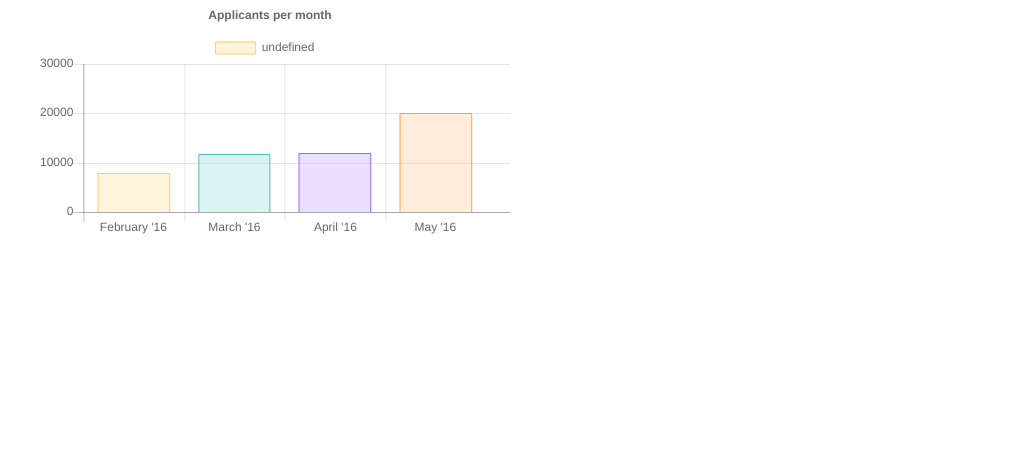
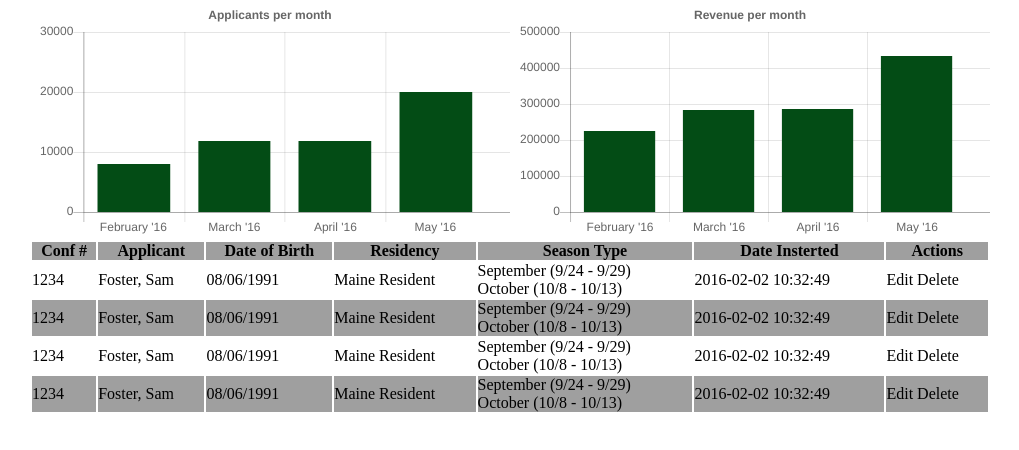
Before and after one commit to Uselessturtle/uselessturtle.github.io, a plain HTML site: page index.html in a window 1280 px wide. Shown: the whole page, without its empty margins (130-1149 px from the left). Drawn offline with nearby package versions, Linux system fonts and the light colour scheme.

Commit message:
Another commit

```diff
--- a/index.html
+++ b/index.html
@@ -14,10 +14,62 @@
 
 	<div class="content-container">
 		<div class="stats-container">
-			<canvas id="statsChart"></canvas>
+			<div class="chart-container">
+				<canvas id="applicantChart"></canvas>
+			</div>
+			<div class="chart-container">
+				<canvas id="revenueChart"></canvas>
+			</div>
 		</div>
 
 		<div class="applicant-container">
+			<table id="applicantTable">
+				<tr>
+					<th>Conf #</th>
+					<th>Applicant</th>
+					<th>Date of Birth</th>
+					<th>Residency</th>
+					<th>Season Type</th>
+					<th>Date Insterted</th>
+					<th>Actions</th>
+				</tr>
+				<tr>
+					<td>1234</td>
+					<td>Foster, Sam</td>
+					<td>08/06/1991</td>
+					<td>Maine Resident</td>
+					<td>September (9/24 - 9/29)<br>October (10/8 - 10/13)</td>
+					<td>2016-02-02 10:32:49</td>
+					<td>Edit Delete</td>
+				</tr>
+				<tr>
+					<td>1234</td>
+					<td>Foster, Sam</td>
+					<td>08/06/1991</td>
+					<td>Maine Resident</td>
+					<td>September (9/24 - 9/29)<br>October (10/8 - 10/13)</td>
+					<td>2016-02-02 10:32:49</td>
+					<td>Edit Delete</td>
+				</tr>
+				<tr>
+					<td>1234</td>
+					<td>Foster, Sam</td>
+					<td>08/06/1991</td>
+					<td>Maine Resident</td>
+					<td>September (9/24 - 9/29)<br>October (10/8 - 10/13)</td>
+					<td>2016-02-02 10:32:49</td>
+					<td>Edit Delete</td>
+				</tr>
+				<tr>
+					<td>1234</td>
+					<td>Foster, Sam</td>
+					<td>08/06/1991</td>
+					<td>Maine Resident</td>
+					<td>September (9/24 - 9/29)<br>October (10/8 - 10/13)</td>
+					<td>2016-02-02 10:32:49</td>
+					<td>Edit Delete</td>
+				</tr>
+			</table>
 		</div>
 	</div>
 
@@ -25,32 +77,66 @@
 
 
 <script>
-var ctx = $("#statsChart");
-var myChart = new Chart(ctx, {
+var applicantCtx = $("#applicantChart");
+var applicantChart = new Chart(applicantCtx, {
     type: 'bar',
     data: {
         labels: ["February '16", "March '16", "April '16", "May '16"],
         datasets: [{
             data: [7935, 11757, 11903, 20007],
-            backgroundColor: [
-                'rgba(255, 206, 86, 0.2)',
-                'rgba(75, 192, 192, 0.2)',
-                'rgba(153, 102, 255, 0.2)',
-                'rgba(255, 159, 64, 0.2)',
-            ],
-            borderColor: [
-                'rgba(255, 206, 86, 1)',
-                'rgba(75, 192, 192, 1)',
-                'rgba(153, 102, 255, 1)',
-                'rgba(255, 159, 64, 1)',
-            ],
-            borderWidth: 1
+            backgroundColor: ['#034c15','#034c15','#034c15','#034c15'],
+            // borderColor: [
+            //     'rgba(255, 206, 86, 1)',
+            //     'rgba(75, 192, 192, 1)',
+            //     'rgba(153, 102, 255, 1)',
+            //     'rgba(255, 159, 64, 1)',
+            // ],
+            // borderWidth: 1
         }],
     },
     options: {
     	title: {
             display: true,
             text: 'Applicants per month'
+        },
+        legend: {
+            display: false,
+        },
+        scales: {
+            yAxes: [{
+                ticks: {
+                    beginAtZero:true
+                }
+            }]
+        }
+    }
+});
+
+
+var revenueCtx = $("#revenueChart");
+var revenueChart = new Chart(revenueCtx, {
+    type: 'bar',
+    data: {
+        labels: ["February '16", "March '16", "April '16", "May '16"],
+        datasets: [{
+            data: [224305, 282560, 285165, 432430],
+            backgroundColor: ['#034c15','#034c15','#034c15','#034c15'],
+            // borderColor: [
+            //     'rgba(255, 206, 86, 1)',
+            //     'rgba(75, 192, 192, 1)',
+            //     'rgba(153, 102, 255, 1)',
+            //     'rgba(255, 159, 64, 1)',
+            // ],
+            // borderWidth: 1
+        }],
+    },
+    options: {
+    	title: {
+            display: true,
+            text: 'Revenue per month'
+        },
+        legend: {
+            display: false,
         },
         scales: {
             yAxes: [{
--- a/style.css
+++ b/style.css
@@ -10,7 +10,6 @@
 }
 
 .stats-container {
-	width: 50%;
 	/* #034c15 #044f10 #041c04 */
 /*	float: left;
 	width: 50%;*/
@@ -18,9 +17,26 @@
 	/*background-color: #034c15;*/
 }
 
+.chart-container {
+	width: 50%;
+	float: left;
+}
+
 
 .applicant-container {
 /*	float:left;
 	width: 50%;*/
-	background-color: #044f10;
+	/*background-color: #044f10;*/
 }
+
+#applicantTable {
+	width: 100%;
+}
+
+tr:nth-child(even) {
+	background-color: white;
+}
+
+tr:nth-child(odd) {
+	background-color: #9f9f9f;
+}
```
